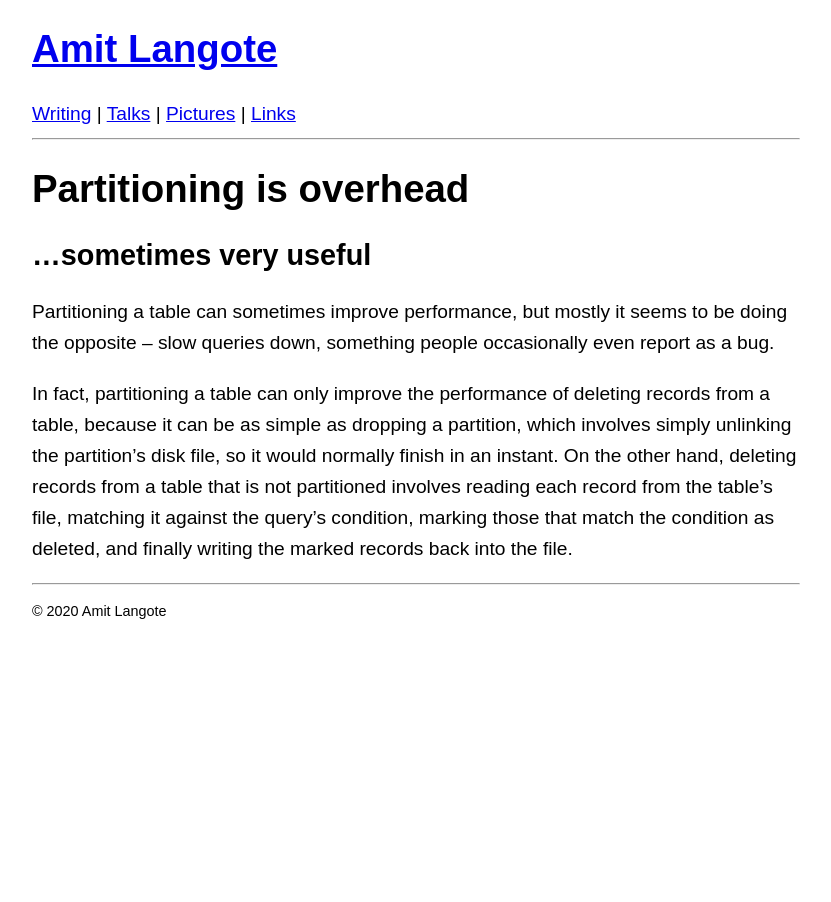
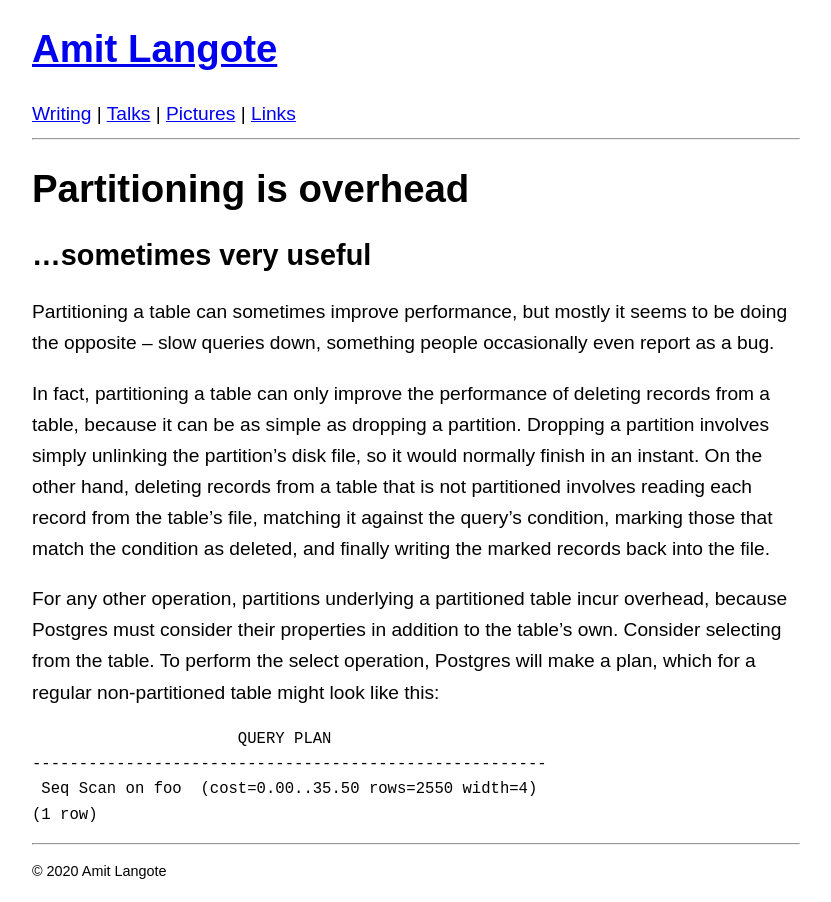
Before and after one commit to amitlan/website, a Jekyll site: the page built from writing/pg/partition-overhead/index.md, in a window 1280 px wide. Shown: the whole page, without its empty margins (224-1055 px from the left). Built offline with Jekyll 4.4.1, drawn with Linux system fonts in a browser that asks for light colours.

Commit message:
partition-overhead: check text with code

````diff
--- a/writing/pg/partition-overhead/index.md
+++ b/writing/pg/partition-overhead/index.md
@@ -9,8 +9,20 @@ Partitioning a table can sometimes improve performance, but mostly it seems to b
 opposite -- slow queries down, something people occasionally even report as a bug.
 
 In fact, partitioning a table can only improve the performance of deleting records from a table,
-because it can be as simple as dropping a partition, which involves simply unlinking the partition's
-disk file, so it would normally finish in an instant.  On the other hand, deleting records from a
-table that is not partitioned involves reading each record from the table's file, matching it against
-the query's condition, marking those that match the condition as deleted, and finally writing the marked
-records back into the file.
+because it can be as simple as dropping a partition.  Dropping a partition involves simply unlinking
+the partition's disk file, so it would normally finish in an instant.  On the other hand, deleting
+records from a table that is not partitioned involves reading each record from the table's file,
+matching it against the query's condition, marking those that match the condition as deleted, and
+finally writing the marked records back into the file.
+
+For any other operation, partitions underlying a partitioned table incur overhead, because Postgres
+must consider their properties in addition to the table's own.  Consider selecting from the table.
+To perform the select operation, Postgres will make a plan, which for a regular non-partitioned
+table might look like this:
+
+```
+                      QUERY PLAN
+-------------------------------------------------------
+ Seq Scan on foo  (cost=0.00..35.50 rows=2550 width=4)
+(1 row)
+```
````
